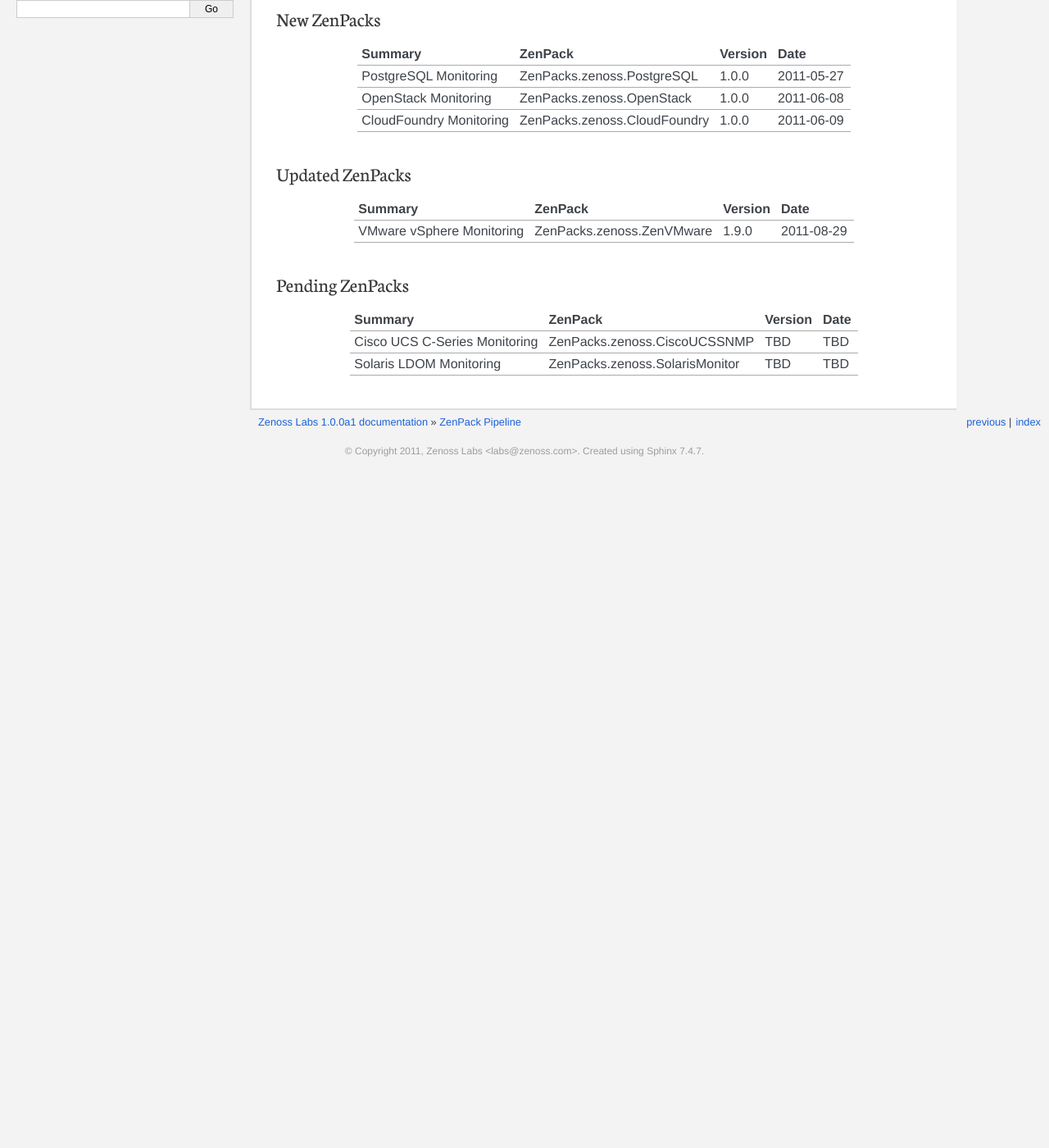
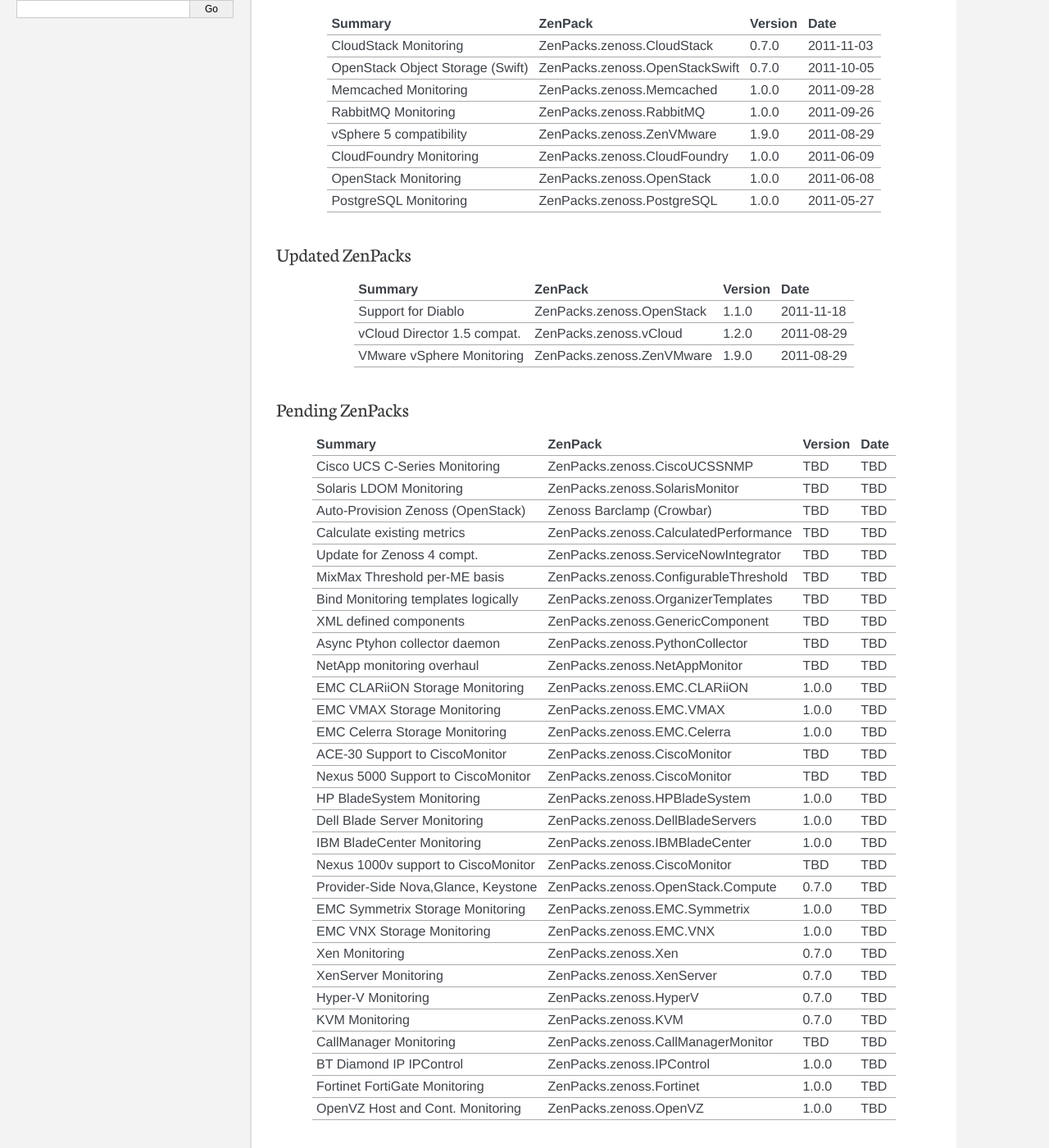
Before and after one commit to zenoss/zenosslabs, a Sphinx documentation site: the page built from docs/zenpack_pipeline.rst, in a window 1280 px wide and 1400 px high, scrolled down 441 px. Shown: the whole window at 82% size. Built offline with Sphinx 7.4.7, drawn with Linux system fonts in a browser that asks for light colours; before the commit the page ends 1011 px from its top, so only the background shows below that; some of the changed text lies outside the part shown.

Commit message:
Transferred ZenPack backlog table.

```diff
--- a/docs/zenpack_pipeline.rst
+++ b/docs/zenpack_pipeline.rst
@@ -16,6 +12,7 @@
 =========== ====================================================================
 Date        Description of Change
 =========== ====================================================================
+2011-12-08  Transferred ZenPack backlog table
 2011-12-07  Created document
 =========== ====================================================================
 
@@ -23,31 +20,66 @@
 New ZenPacks
 ===============================================================================
 
-=============================== =============================== ======= =======
-Summary                         ZenPack                         Version Date
-=============================== =============================== ======= =======
-PostgreSQL Monitoring           ZenPacks.zenoss.PostgreSQL      1.0.0   2011-05-27
-OpenStack Monitoring            ZenPacks.zenoss.OpenStack       1.0.0   2011-06-08
-CloudFoundry Monitoring         ZenPacks.zenoss.CloudFoundry    1.0.0   2011-06-09
-=============================== =============================== ======= =======
+=================================== ======================================= ======= =======
+Summary                             ZenPack                                 Version Date
+=================================== ======================================= ======= =======
+CloudStack Monitoring               ZenPacks.zenoss.CloudStack              0.7.0   2011-11-03
+OpenStack Object Storage (Swift)    ZenPacks.zenoss.OpenStackSwift          0.7.0   2011-10-05
+Memcached Monitoring                ZenPacks.zenoss.Memcached               1.0.0   2011-09-28
+RabbitMQ Monitoring                 ZenPacks.zenoss.RabbitMQ                1.0.0   2011-09-26
+vSphere 5 compatibility             ZenPacks.zenoss.ZenVMware               1.9.0   2011-08-29
+CloudFoundry Monitoring             ZenPacks.zenoss.CloudFoundry            1.0.0   2011-06-09
+OpenStack Monitoring                ZenPacks.zenoss.OpenStack               1.0.0   2011-06-08
+PostgreSQL Monitoring               ZenPacks.zenoss.PostgreSQL              1.0.0   2011-05-27
+=================================== ======================================= ======= =======
 
 
 Updated ZenPacks
 ===============================================================================
 
-=============================== =============================== ======= =======
-Summary                         ZenPack                         Version Date
-=============================== =============================== ======= =======
-VMware vSphere Monitoring       ZenPacks.zenoss.ZenVMware       1.9.0   2011-08-29
-=============================== =============================== ======= =======
+=================================== ======================================= ======= =======
+Summary                             ZenPack                                 Version Date
+=================================== ======================================= ======= =======
+Support for Diablo                  ZenPacks.zenoss.OpenStack               1.1.0   2011-11-18
+vCloud Director 1.5 compat.         ZenPacks.zenoss.vCloud                  1.2.0   2011-08-29
+VMware vSphere Monitoring           ZenPacks.zenoss.ZenVMware               1.9.0   2011-08-29
+=================================== ======================================= ======= =======
 
 
 Pending ZenPacks
 ===============================================================================
 
-=============================== =============================== ======= =======
-Summary                         ZenPack                         Version Date
-=============================== =============================== ======= =======
-Cisco UCS C-Series Monitoring   ZenPacks.zenoss.CiscoUCSSNMP    TBD     TBD
-Solaris LDOM Monitoring         ZenPacks.zenoss.SolarisMonitor  TBD     TBD
-=============================== =============================== ======= =======
+=================================== ======================================= ======= =======
+Summary                             ZenPack                                 Version Date
+=================================== ======================================= ======= =======
+Cisco UCS C-Series Monitoring       ZenPacks.zenoss.CiscoUCSSNMP            TBD     TBD
+Solaris LDOM Monitoring             ZenPacks.zenoss.SolarisMonitor          TBD     TBD
+Auto-Provision Zenoss (OpenStack)   Zenoss Barclamp (Crowbar)               TBD     TBD
+Calculate existing metrics          ZenPacks.zenoss.CalculatedPerformance   TBD     TBD
+Update for Zenoss 4 compt.          ZenPacks.zenoss.ServiceNowIntegrator    TBD     TBD
+MixMax Threshold per-ME basis       ZenPacks.zenoss.ConfigurableThreshold   TBD     TBD
+Bind Monitoring templates logically ZenPacks.zenoss.OrganizerTemplates      TBD     TBD
+XML defined components              ZenPacks.zenoss.GenericComponent        TBD     TBD
+Async Ptyhon collector daemon       ZenPacks.zenoss.PythonCollector         TBD     TBD
+NetApp monitoring overhaul          ZenPacks.zenoss.NetAppMonitor           TBD     TBD
+EMC CLARiiON Storage Monitoring     ZenPacks.zenoss.EMC.CLARiiON            1.0.0   TBD
+EMC VMAX Storage Monitoring         ZenPacks.zenoss.EMC.VMAX                1.0.0   TBD
+EMC Celerra Storage Monitoring      ZenPacks.zenoss.EMC.Celerra             1.0.0   TBD
+ACE-30 Support to CiscoMonitor      ZenPacks.zenoss.CiscoMonitor            TBD     TBD
+Nexus 5000 Support to CiscoMonitor  ZenPacks.zenoss.CiscoMonitor            TBD     TBD
+HP BladeSystem Monitoring           ZenPacks.zenoss.HPBladeSystem           1.0.0   TBD
+Dell Blade Server Monitoring        ZenPacks.zenoss.DellBladeServers        1.0.0   TBD
+IBM BladeCenter Monitoring          ZenPacks.zenoss.IBMBladeCenter          1.0.0   TBD
+Nexus 1000v support to CiscoMonitor ZenPacks.zenoss.CiscoMonitor            TBD     TBD
+Provider-Side Nova,Glance, Keystone ZenPacks.zenoss.OpenStack.Compute       0.7.0   TBD
+EMC Symmetrix Storage Monitoring    ZenPacks.zenoss.EMC.Symmetrix           1.0.0   TBD
+EMC VNX Storage Monitoring          ZenPacks.zenoss.EMC.VNX                 1.0.0   TBD
+Xen Monitoring                      ZenPacks.zenoss.Xen                     0.7.0   TBD
+XenServer Monitoring                ZenPacks.zenoss.XenServer               0.7.0   TBD
+Hyper-V Monitoring                  ZenPacks.zenoss.HyperV                  0.7.0   TBD
+KVM Monitoring                      ZenPacks.zenoss.KVM                     0.7.0   TBD
+CallManager Monitoring              ZenPacks.zenoss.CallManagerMonitor      TBD     TBD
+BT Diamond IP IPControl             ZenPacks.zenoss.IPControl               1.0.0   TBD
+Fortinet FortiGate Monitoring       ZenPacks.zenoss.Fortinet                1.0.0   TBD
+OpenVZ Host and Cont. Monitoring    ZenPacks.zenoss.OpenVZ                  1.0.0   TBD
+=================================== ======================================= ======= =======
```
Also changed, not shown: other parts of docs/zenpack_pipeline.rst (+0 -4 lines).
